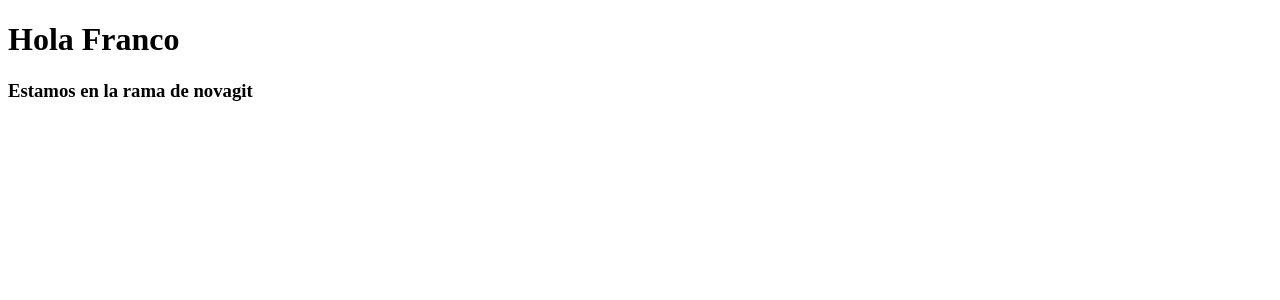
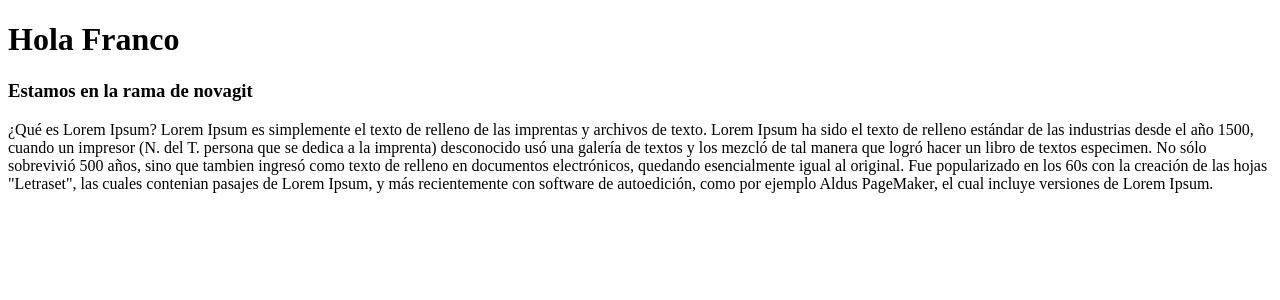
Before and after one commit to stein666/formularios, an Angular app: page / in a window 1280 px wide. Shown: the top 300 px of the page. Built offline with nearby package versions, Linux system fonts and the light colour scheme.

Commit message:
Agregando un parrafo en la rama CodigoDota

```diff
--- a/src/app/app.component.html
+++ b/src/app/app.component.html
@@ -1,2 +1,7 @@
 <h1>Hola Franco</h1>
 <h3>Estamos en la rama de novagit</h3>
+
+<p>
+    ¿Qué es Lorem Ipsum?
+Lorem Ipsum es simplemente el texto de relleno de las imprentas y archivos de texto. Lorem Ipsum ha sido el texto de relleno estándar de las industrias desde el año 1500, cuando un impresor (N. del T. persona que se dedica a la imprenta) desconocido usó una galería de textos y los mezcló de tal manera que logró hacer un libro de textos especimen. No sólo sobrevivió 500 años, sino que tambien ingresó como texto de relleno en documentos electrónicos, quedando esencialmente igual al original. Fue popularizado en los 60s con la creación de las hojas "Letraset", las cuales contenian pasajes de Lorem Ipsum, y más recientemente con software de autoedición, como por ejemplo Aldus PageMaker, el cual incluye versiones de Lorem Ipsum.
+</p>
```
